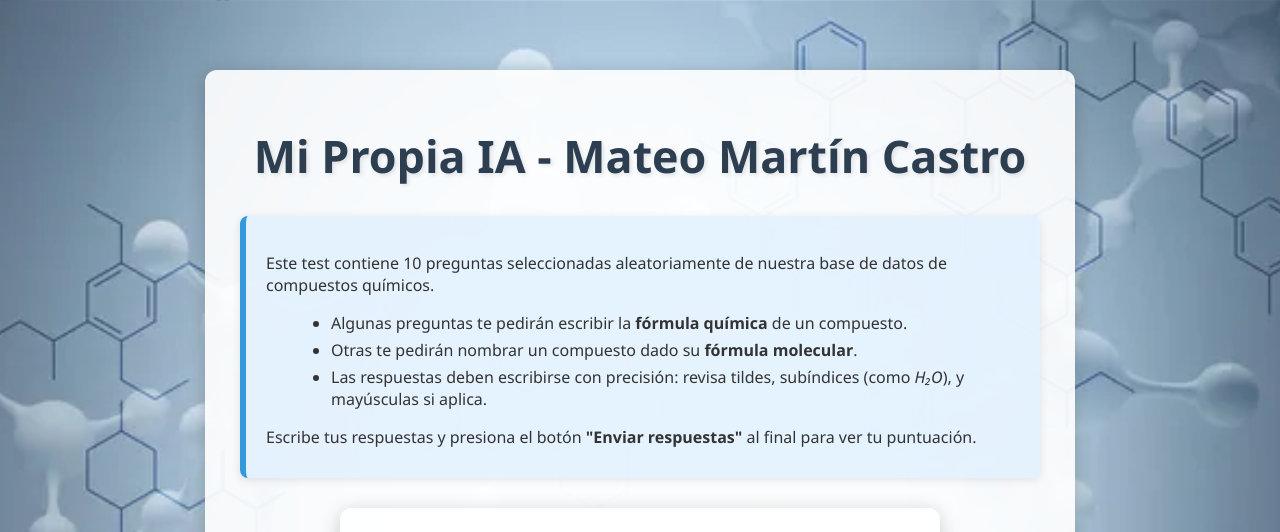
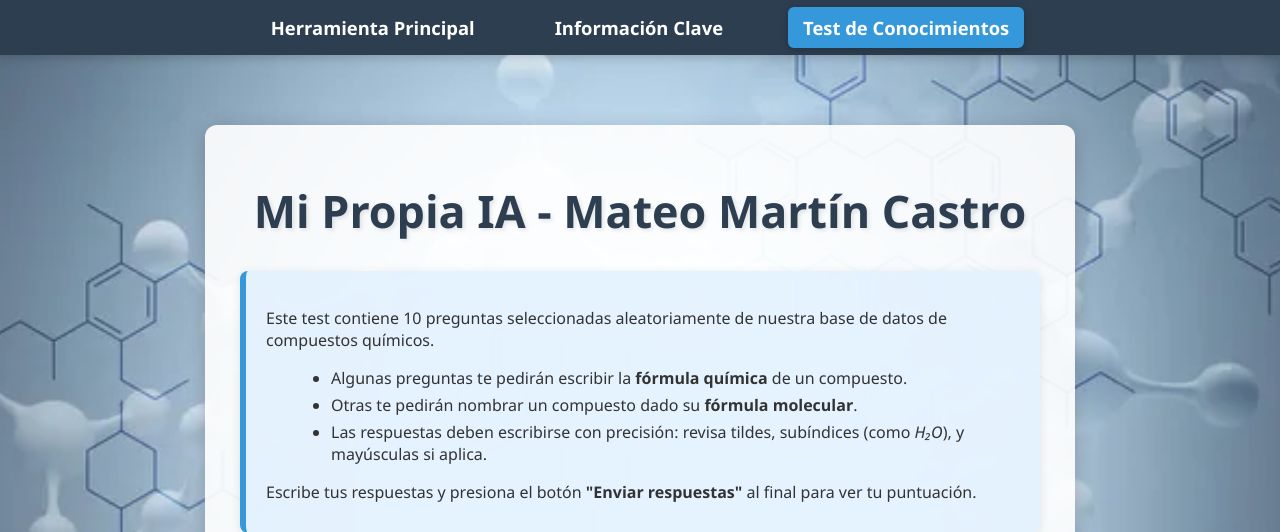
Before and after one commit to mmartinmmc/Proyecto-Personal, a Flask app: page /test in a window 1280 px wide. Shown: the top 532 px of the page. Run offline with Flask 3, Linux system fonts and the light colour scheme.

Commit message:
Update test.html

```diff
--- a/templates/test.html
+++ b/templates/test.html
@@ -5,8 +5,28 @@
     <title>Mi Propia IA - Mateo Martín Castro</title>
     <meta name="viewport" content="width=device-width, initial-scale=1.0">
     <link rel="stylesheet" href="{{ url_for('static', filename='styles.css') }}">
+    <script>
+        // Script para resaltar el enlace activo del menú
+        document.addEventListener('DOMContentLoaded', function() {
+            const currentPath = window.location.pathname;
+            const navLinks = document.querySelectorAll('.navbar-item a');
+            navLinks.forEach(link => {
+                if (link.getAttribute('href') === currentPath) {
+                    link.classList.add('active');
+                }
+            });
+        });
+    </script>
 </head>
 <body>
+    <nav class="navbar">
+        <div class="navbar-container">
+            <div class="navbar-item"><a href="/">Herramienta Principal</a></div>
+            <div class="navbar-item"><a href="/informacion">Información Clave</a></div>
+            <div class="navbar-item"><a href="/test" class="active">Test de Conocimientos</a></div>
+        </div>
+    </nav>
+
     <div class="container-main">
         <div class="test-container">
             <h1>Mi Propia IA - Mateo Martín Castro</h1>
```
